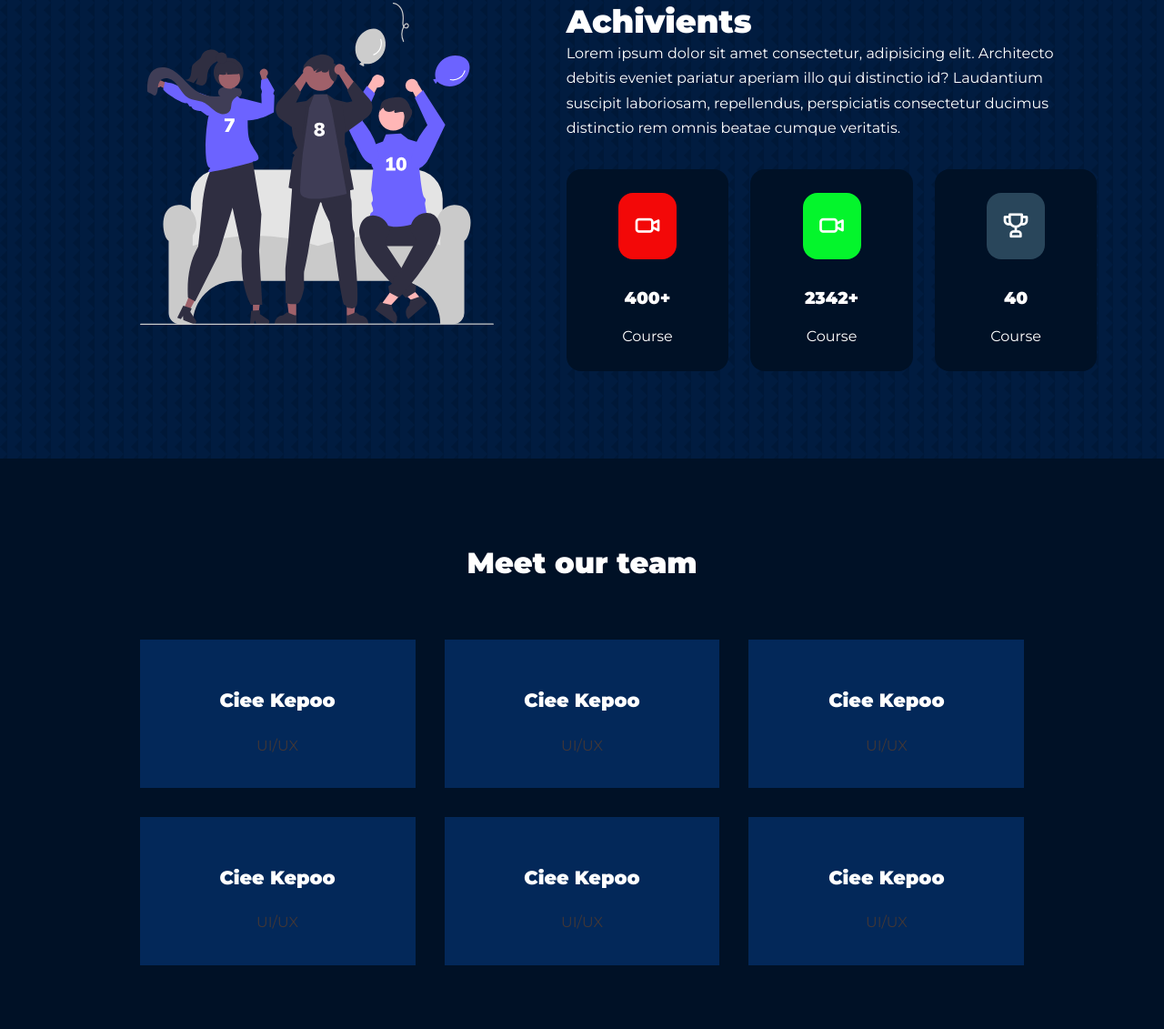
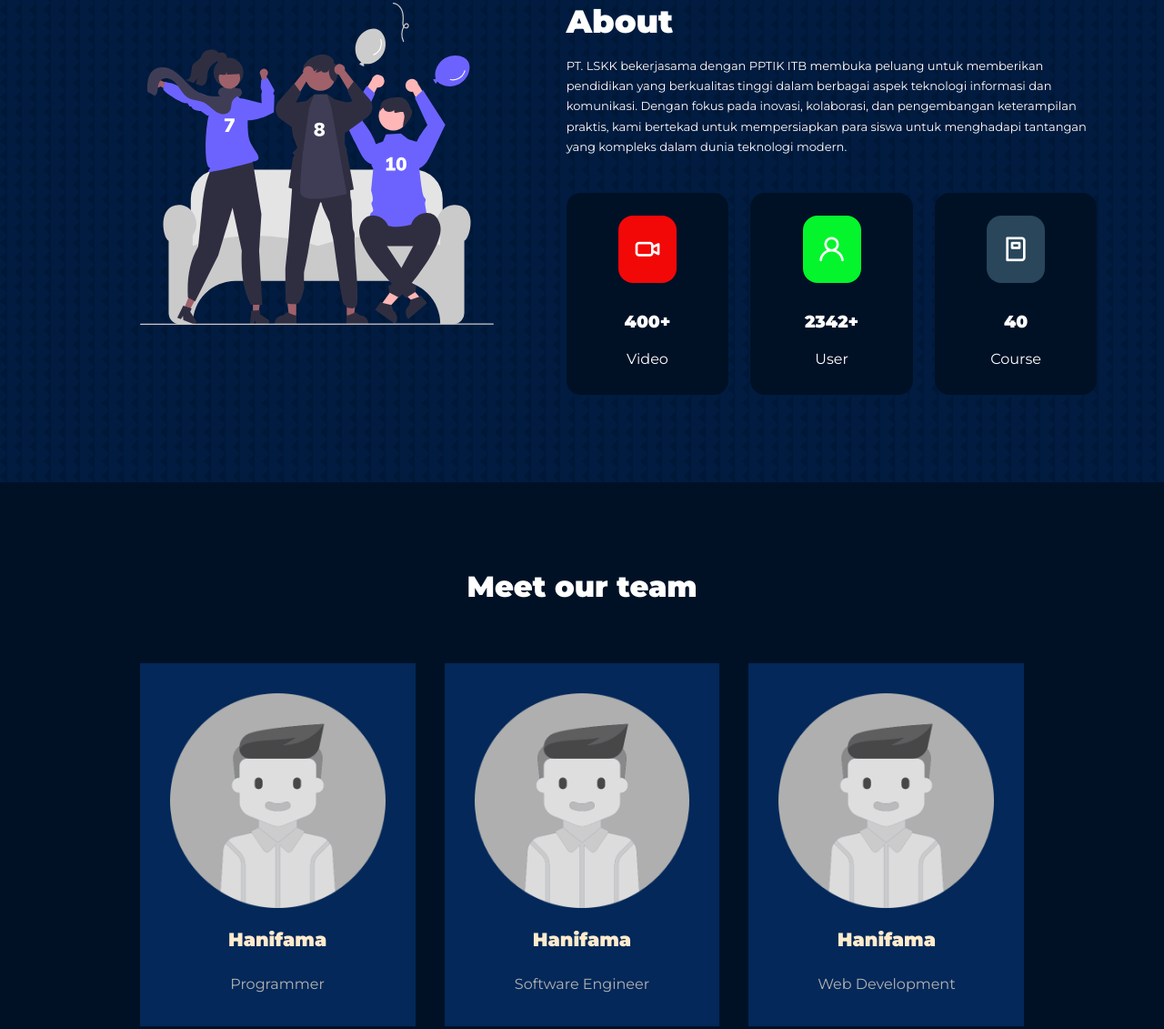
Before and after one commit to Hanifama/PPTIKclass, a plain HTML site: page About.html in a window 1280 px wide. Shown: the part 141-1272 px from the top of the page at 91% size. Drawn offline with nearby package versions, Linux system fonts and the light colour scheme; a script that the page names is missing.

Commit message:
fix bug view features

```diff
--- a/About.html
+++ b/About.html
@@ -4,9 +4,9 @@
     <meta charset="UTF-8">
     <meta http-equiv="X-UA-Compatible" content="IE=edge">
     <meta name="viewport" content="width=device-width, initial-scale=1.0">
-    <title>Class PPTIK</title>
+    <title>About | Class PPTIK</title>
     <link rel="stylesheet" href="Style.css">
-    <link rel="shortcut icon" href="images/favicon.ico">
+    <link rel="shortcut icon" href="images/favicon.jpg">
 
     <!--ICONSCOUT-->
     <link rel="stylesheet" href="https://unicons.iconscout.com/release/v2.1.6/css/unicons.css">
@@ -58,9 +58,13 @@
             </div>
 
             <div class="about__achieventment-right">
-                <h1>Achivients</h1>
+                <h1>About</h1>
                 <p>
-                    Lorem ipsum dolor sit amet consectetur, adipisicing elit. Architecto debitis eveniet pariatur aperiam illo qui distinctio id? Laudantium suscipit laboriosam, repellendus, perspiciatis consectetur ducimus distinctio rem omnis beatae cumque veritatis.
+                    PT. LSKK bekerjasama dengan PPTIK ITB membuka peluang
+                    untuk memberikan pendidikan yang berkualitas tinggi dalam berbagai
+                    aspek teknologi informasi dan komunikasi. Dengan fokus pada inovasi, kolaborasi,
+                    dan pengembangan keterampilan praktis, kami bertekad untuk mempersiapkan para
+                    siswa untuk menghadapi tantangan yang kompleks dalam dunia teknologi modern.
                 </p>
                 <div class="achievements__cards">
 
@@ -70,23 +74,23 @@
                         </span>
                         <h3>400+</h3>
                         <p>
-                           Course
+                           Video
                         </p>
                     </article>
 
                     <article class="achievements__card">
                         <span class="achievements__icon">
-                            <i class="uil uil-video"></i>
+                            <i class="uil uil-user"></i>
                         </span>
                         <h3>2342+</h3>
                         <p>
-                           Course
+                           User
                         </p>
                     </article>
 
                     <article class="achievements__card">
                         <span class="achievements__icon">
-                            <i class="uil uil-trophy"></i>
+                            <i class="uil uil-book"></i>
                         </span>
                         <h3>40</h3>
                         <p>
@@ -107,91 +111,91 @@
 
             <article class="team__member">
                 <div class="team__member-image">
-                    <img src="./images/tm1.jpg" alt="">
+                    <img src="./images/avatar.png" alt="">
                 </div>
                 <div class="team__member-info">
-                    <h4>Ciee Kepoo</h4>
-                    <p>UI/UX</p>
+                    <h4>Hanifama</h4>
+                    <p>Programmer</p>
                 </div>
                 <div class="team__member-socials">
                     <a href="#" target="_blank"><i class="uil uil-instagram"></i></a>
-                    <a href="#" target="_blank"><i class="uil uil-instagram"></i></a>
-                    <a href="#" target="_blank"><i class="uil uil-instagram"></i></a>
+                    <a href="#" target="_blank"><i class="uil uil-linkedin"></i></a>
+                    <a href="#" target="_blank"><i class="uil uil-github"></i></a>
                 </div>
             </article>
 
             <article class="team__member">
                 <div class="team__member-image">
-                    <img src="./images/tm1.jpg" alt="">
+                    <img src="./images/avatar.png" alt="">
                 </div>
                 <div class="team__member-info">
-                    <h4>Ciee Kepoo</h4>
-                    <p>UI/UX</p>
+                    <h4>Hanifama</h4>
+                    <p>Software Engineer</p>
                 </div>
                 <div class="team__member-socials">
                     <a href="#" target="_blank"><i class="uil uil-instagram"></i></a>
-                    <a href="#" target="_blank"><i class="uil uil-instagram"></i></a>
-                    <a href="#" target="_blank"><i class="uil uil-instagram"></i></a>
+                    <a href="#" target="_blank"><i class="uil uil-linkedin"></i></a>
+                    <a href="#" target="_blank"><i class="uil uil-github"></i></a>
                 </div>
             </article>
 
             <article class="team__member">
                 <div class="team__member-image">
-                    <img src="./images/tm1.jpg" alt="">
+                    <img src="./images/avatar.png" alt="">
                 </div>
                 <div class="team__member-info">
-                    <h4>Ciee Kepoo</h4>
-                    <p>UI/UX</p>
+                    <h4>Hanifama</h4>
+                    <p>Web Development</p>
                 </div>
                 <div class="team__member-socials">
                     <a href="#" target="_blank"><i class="uil uil-instagram"></i></a>
-                    <a href="#" target="_blank"><i class="uil uil-instagram"></i></a>
-                    <a href="#" target="_blank"><i class="uil uil-instagram"></i></a>
+                    <a href="#" target="_blank"><i class="uil uil-linkedin"></i></a>
+                    <a href="#" target="_blank"><i class="uil uil-github"></i></a>
                 </div>
             </article>
 
             <article class="team__member">
                 <div class="team__member-image">
-                    <img src="./images/tm1.jpg" alt="">
+                    <img src="./images/avatar.png" alt="">
                 </div>
                 <div class="team__member-info">
-                    <h4>Ciee Kepoo</h4>
+                    <h4>Hanifama</h4>
                     <p>UI/UX</p>
                 </div>
                 <div class="team__member-socials">
                     <a href="#" target="_blank"><i class="uil uil-instagram"></i></a>
-                    <a href="#" target="_blank"><i class="uil uil-instagram"></i></a>
-                    <a href="#" target="_blank"><i class="uil uil-instagram"></i></a>
+                    <a href="#" target="_blank"><i class="uil uil-linkedin"></i></a>
+                    <a href="#" target="_blank"><i class="uil uil-github"></i></a>
                 </div>
             </article>
 
             <article class="team__member">
                 <div class="team__member-image">
-                    <img src="./images/tm1.jpg" alt="">
+                    <img src="./images/avatar.png" alt="">
                 </div>
                 <div class="team__member-info">
-                    <h4>Ciee Kepoo</h4>
-                    <p>UI/UX</p>
+                    <h4>Hanifama</h4>
+                    <p>Mobile Dev</p>
                 </div>
                 <div class="team__member-socials">
                     <a href="#" target="_blank"><i class="uil uil-instagram"></i></a>
-                    <a href="#" target="_blank"><i class="uil uil-instagram"></i></a>
-                    <a href="#" target="_blank"><i class="uil uil-instagram"></i></a>
+                    <a href="#" target="_blank"><i class="uil uil-linkedin"></i></a>
+                    <a href="#" target="_blank"><i class="uil uil-github"></i></a>
                 </div>
             </article>
 
             <article class="team__member">
                 <div class="team__member-image">
-                    <img src="./images/tm1.jpg" alt="">
+                    <img src="./images/avatar.png" alt="">
                 </div>
                 <div class="team__member-info">
-                    <h4>Ciee Kepoo</h4>
-                    <p>UI/UX</p>
+                    <h4>Hanifama</h4>
+                    <p>Admin</p>
                 </div>
                 <div class="team__member-socials">
                     <a href="#" target="_blank"><i class="uil uil-instagram"></i></a>
-                    <a href="#" target="_blank"><i class="uil uil-instagram"></i></a>
-                    <a href="#" target="_blank"><i class="uil uil-instagram"></i></a>
+                    <a href="#" target="_blank"><i class="uil uil-linkedin"></i></a>
+                    <a href="#" target="_blank"><i class="uil uil-github"></i></a>
                 </div>
             </article>
         </div>
@@ -207,7 +211,10 @@
                 <a href="#" class="footer__logo">
                     <h4>Class PPTIK</h4>
                 </a>
-                <p>Lorem ipsum dolor sit amet consectetur adipisicing elit. Dicta, accusantium?</p>
+                <p>
+                    Mari belajar bersama dan
+                    tingkatkan pengetahuan teknologi Anda!
+                </p>
             </div>
 
             <div class="footer__2">
@@ -256,7 +263,7 @@
 
         </div>
         <div class="footer__copyright">
-            <small>Copyright &copy; PPTIK Class</small>
+            <small>Copyright &copy; 2023 Hanifama. Hak Cipta Hanya Milik Allah </small>
          </div>
 
     </footer>
--- a/Style.css
+++ b/Style.css
@@ -724,8 +724,9 @@ header{
     gap: 5rem;
 }
 
-.about__achievements-right > p{
-    margin: 1.6ewm 0 2.5rem;
+.about__achieventment-right > p{
+    margin: 1rem 0 2.5rem;
+    font-size: small;
 }
 
 .achievements__cards{
@@ -811,8 +812,23 @@ header{
     margin-top: 1.4rem;
 }
 
+.team__member-info h4{
+    color: blanchedalmond;
+}
+
 .team__member-info p{
-    color: var(--color-light);
+    filter: saturate(0);
+    color: var(--color-succes);
+}
+
+.team__member:hover p{
+    color: var(--color-white);
+    filter: saturate(1);
+}
+
+.team__member:hover h4{
+    color: var(--color-white);
+    filter: saturate(1);
 }
 
 .team__member-socials{
```
Also changed, not shown: Courses.html (+5 -4 lines), index.html (+1 -1 lines).
